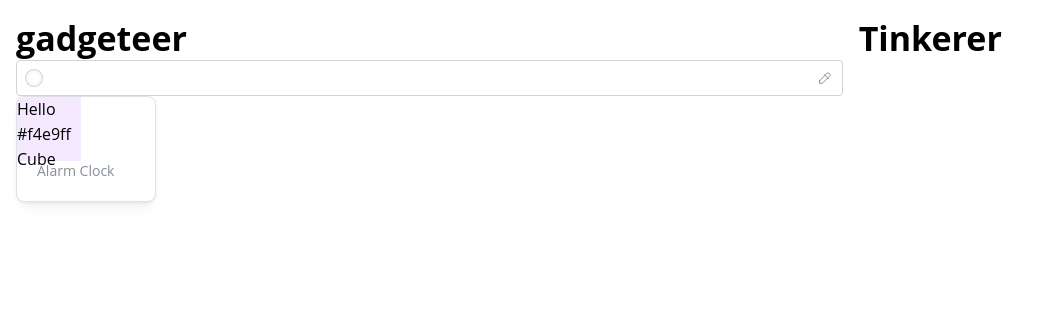
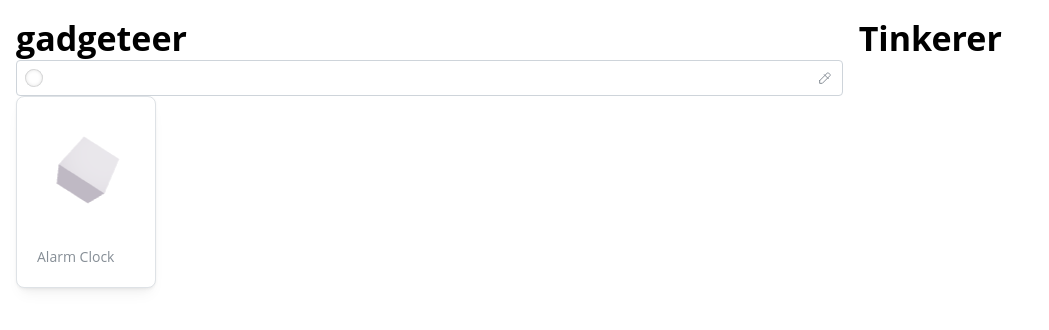
Before and after one commit to janakitti/gadgets, a React (Create React App) app: page / in a window 1280 px wide. Shown: the top 330 px of the page, without its empty margins (0-1049 px from the left). Built offline with nearby package versions, Linux system fonts and the light colour scheme.

Commit message:
Add cube rendering

```diff
--- a/src/gadgets/Cube.tsx
+++ b/src/gadgets/Cube.tsx
@@ -1,4 +1,4 @@
-import { useGalleryStore } from "../Store";
+import { Canvas } from "@react-three/fiber";
 
 interface ICubeProps {
   primaryColor: string;
@@ -10,8 +10,21 @@
 
 export const Cube = ({ primaryColor }: ICubeProps) => {
   return (
-    <div style={{ height: "4em", width: "4em", background: primaryColor }}>
-      Hello {primaryColor} Cube
+    <div>
+      <Canvas>
+        <ambientLight intensity={Math.PI / 2} />
+        <spotLight
+          position={[10, 10, 10]}
+          angle={0.15}
+          penumbra={1}
+          decay={0}
+          intensity={Math.PI}
+        />
+        <mesh scale={2} rotation={[Math.PI / 2, 1, 1]}>
+          <boxGeometry args={[1, 1, 1]} />
+          <meshStandardMaterial color={primaryColor} />
+        </mesh>
+      </Canvas>
     </div>
   );
 };
@@ -24,8 +37,3 @@
     </div>
   );
 };
-
-// export const CubeGadget = {
-//   gadget: <Cube />,
-//   editor: <CubeEditor />,
-// };
```
